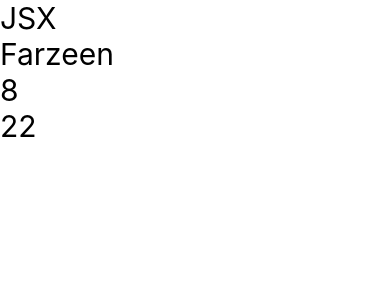
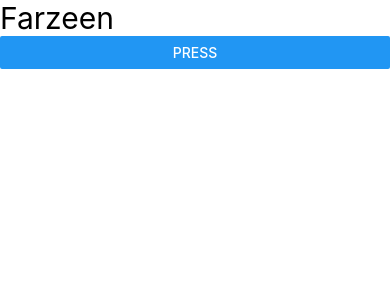
Before and after one commit to farzeen-ali/React-Native-Full-Course-2024-The-Techzeen, a React Native app: screen / in a window 390 px wide. Shown: the top 300 px of the page. Built offline with nearby package versions, Linux system fonts and the light colour scheme.

Commit message:
OnPress Button Event

```diff
--- a/App.jsx
+++ b/App.jsx
@@ -3,8 +3,9 @@
 import React from 'react';
 // import { Button, Text, View } from 'react-native';
 import { View } from 'react-native';
+import OnPress from './src/components/OnPress';
 // import First from './src/components/First';
-import JSX from './src/components/JSX';
+// import JSX from './src/components/JSX';
 const App = () => {
   return (
     <View>
@@ -15,7 +16,8 @@
       <First />
       <First />
       <First /> */}
-      <JSX />
+      {/* <JSX /> */}
+      <OnPress />
     </View>
   );
 };
--- /dev/null
+++ b/src/components/OnPress.jsx
@@ -0,0 +1,21 @@
+/* eslint-disable prettier/prettier */
+/* eslint-disable react-native/no-inline-styles */
+import { View, Text, Button } from 'react-native';
+import React from 'react';
+
+const OnPress = () => {
+    let name = 'Farzeen';
+    const getName = () => {
+        name = 'Huzaifa';
+        console.warn('Name: ', name);
+    };
+  return (
+    <View>
+      <Text style={ { fontSize : 30 } }>{name}</Text>
+      <Button title="Press" onPress={getName} />
+      {/* <Button title="Press" onPress={() => getName('Farzeen')} /> */}
+    </View>
+  );
+};
+
+export default OnPress;
```
